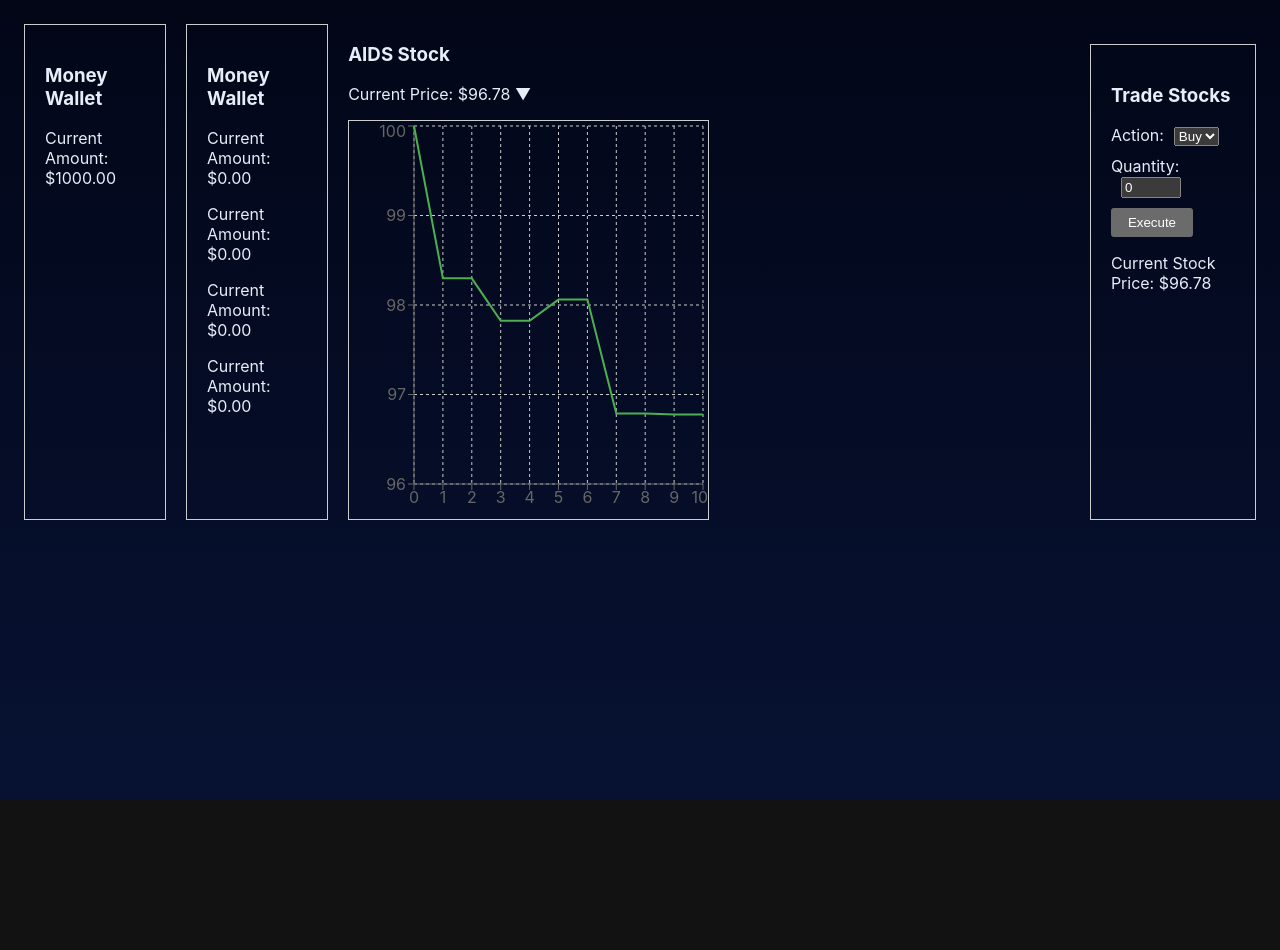
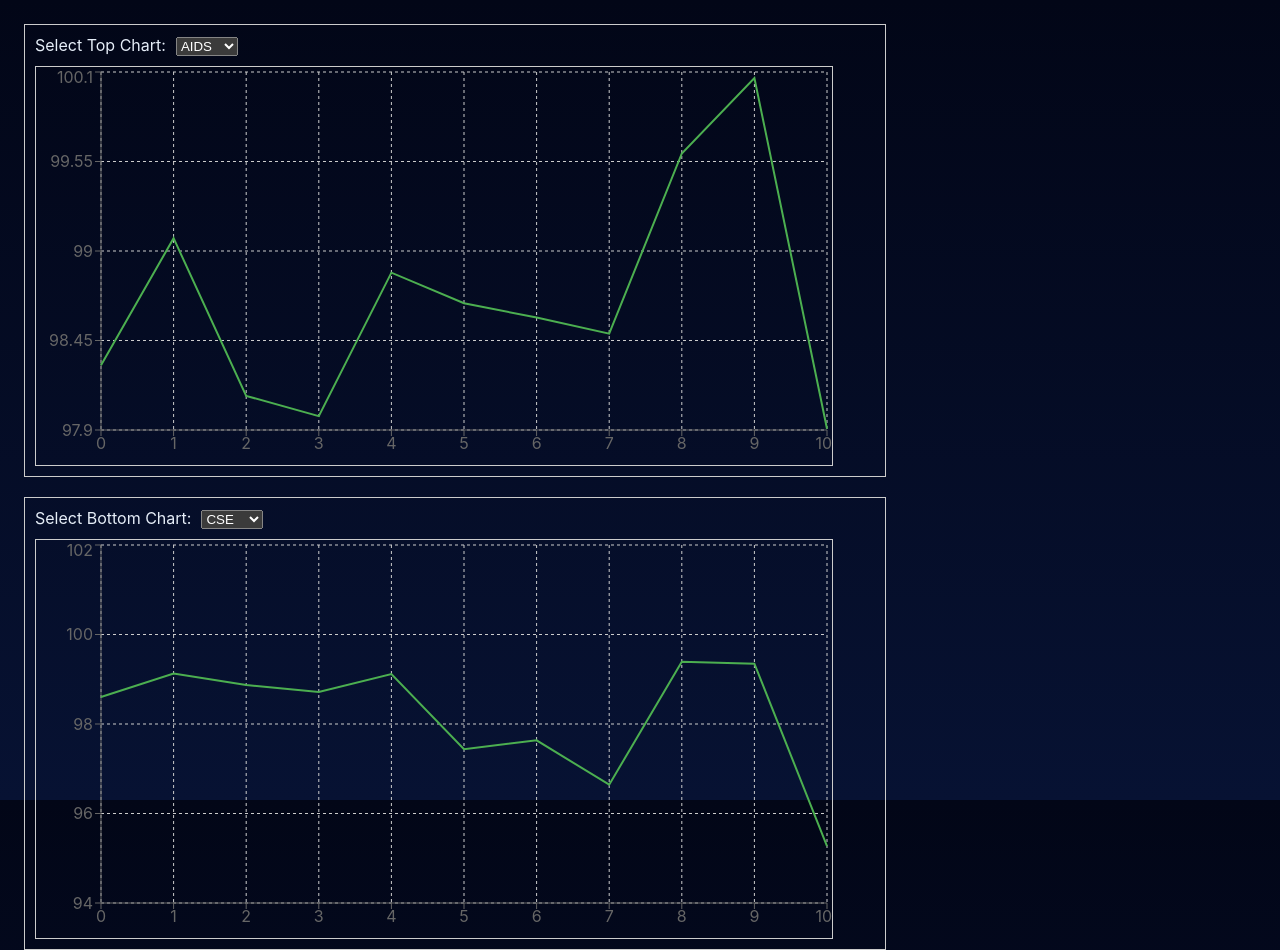
Before and after one commit to Google-Developers-Group-IIITDMK/NoMergeConflict-VSS, a React (Create React App) app: page / in a window 1280 px wide. Before the commit the page ends 800 px from the top, so only its background shows below. Built offline with nearby package versions, Linux system fonts and the light colour scheme.

Commit message:
changed formating of graphs

```diff
--- a/src/components/stock_charts/aids.jsx
+++ b/src/components/stock_charts/aids.jsx
@@ -17,7 +17,7 @@ const AidsStockChart = React.memo(({ data }) => {
   const chartData = data;
 
   return (
-    <div style={{ width: "50%", height: 400, border: "1px solid #ccc" }}>
+    <div style={{ width: "95%", height: 400, border: "1px solid #ccc" }}>
       <ResponsiveContainer width="100%" height="100%">
         <LineChart data={chartData}>
           <CartesianGrid strokeDasharray="3 3" />
--- a/src/components/stock_charts/cse.jsx
+++ b/src/components/stock_charts/cse.jsx
@@ -17,7 +17,7 @@ const CseStockChart = React.memo(({ data }) => {
   const chartData = data;
 
   return (
-    <div style={{ width: "50%", height: 400, border: "1px solid #ccc" }}>
+    <div style={{ width: "95%", height: 400, border: "1px solid #ccc" }}>
       <ResponsiveContainer width="100%" height="100%">
         <LineChart data={chartData}>
           <CartesianGrid strokeDasharray="3 3" />
--- a/src/components/stock_charts/ece.jsx
+++ b/src/components/stock_charts/ece.jsx
@@ -17,7 +17,7 @@ const EceStockChart = React.memo(({ data }) => {
   const chartData = data;
 
   return (
-    <div style={{ width: "50%", height: 400, border: "1px solid #ccc" }}>
+    <div style={{ width: "95%", height: 400, border: "1px solid #ccc" }}>
       <ResponsiveContainer width="100%" height="100%">
         <LineChart data={chartData}>
           <CartesianGrid strokeDasharray="3 3" />
--- a/src/components/stock_charts/mech.jsx
+++ b/src/components/stock_charts/mech.jsx
@@ -16,7 +16,7 @@ const MechStockChart = React.memo(({ data }) => {
   //   data.length > MAX_VISIBLE_POINTS ? data.slice(-MAX_VISIBLE_POINTS) : data;
   const chartData = data;
   return (
-    <div style={{ width: "50%", height: 400, border: "1px solid #ccc" }}>
+    <div style={{ width: "95%", height: 400, border: "1px solid #ccc" }}>
       <ResponsiveContainer width="100%" height="100%">
         <LineChart data={chartData}>
           <CartesianGrid strokeDasharray="3 3" />
--- a/src/components/stock_engines/aids.jsx
+++ b/src/components/stock_engines/aids.jsx
@@ -1,13 +1,13 @@
-import React, { useEffect, useState } from 'react';
-import AidsStockChart from "../stock_charts/aids";
+import React, { useState, useEffect } from 'react';
+import AidsStockChart from "../stock_charts/aids"
 
-export default function AidsStockPrice({ currStock, setCurrStock }) {
+export default function AidsStockPrice() {
+  const [currStock, setCurrStock] = useState(() => gaussianRandom(100, 1));
   const [lastChange, setLastChange] = useState(0);
   const [cur_time, setCurTime] = useState(0);
-  const [data, setData] = useState([{ time: cur_time, value: currStock }]);
-
+  const [data, setData] = useState([{time : cur_time, value : currStock}]);
   function gaussianRandom(mean = 0, stdev = 1) {
-    let u = 1 - Math.random();
+    let u = 1 - Math.random(); // Subtraction to avoid log(0)
     let v = Math.random();
     let z = Math.sqrt(-2.0 * Math.log(u)) * Math.cos(2.0 * Math.PI * v);
     return z * stdev + mean;
@@ -16,30 +16,39 @@ export default function AidsStockPrice({ currStock, setCurrStock }) {
   useEffect(() => {
     const intervalId = setInterval(() => {
       const change = gaussianRandom(0, 1);
+      setCurrStock(prevStock => {
+      const change = gaussianRandom(0, 1);
       setLastChange(change);
 
-      setCurrStock(prevStock => {
-        const newStock = prevStock + change;
+      const newStock = prevStock + change;
 
-        setCurTime(prevTime => prevTime + 1);
+      // Increment time based on previous data length
+      setCurTime(prevTime => prevTime + 1);
 
-        setData(prevData => [...prevData, { time: prevData.length, value: newStock }]);
+      // Add new data point using the **latest stock and next time**
+      setData(prevData => [
+        ...prevData,
+        { time: prevData.length, value: newStock }
+      ]);
 
-        return newStock;
-      });
+      return newStock;
+    });
     }, 1000);
-
     return () => clearInterval(intervalId);
-  }, [setCurrStock]);
+  }, []);
 
   const isPositive = lastChange >= 0;
+  const textColorClass = isPositive ? 'text-green-400' : 'text-red-400';
   const changeSymbol = isPositive ? '▲' : '▼';
 
   return (
-    <div style={{ width: "1500px" }}>
-      <h3>AIDS Stock</h3>
-      <p>Current Price: ${currStock.toFixed(2)} {changeSymbol}</p>
-      <AidsStockChart data={data} key={data.length} />
-    </div>
+      <>
+        <div>
+          {data.time}
+
+          {data.value}
+        </div>
+        <AidsStockChart data = {data} key = {data.time}/>
+      </>
   );
 }
--- a/src/index.js
+++ b/src/index.js
@@ -1,7 +1,7 @@
 import React from 'react';
 import ReactDOM from 'react-dom/client';
 import './index.css';
-import App from './GamePlayTest';
+import App from './StockArenaTest';
 import reportWebVitals from './reportWebVitals';
 
 const root = ReactDOM.createRoot(document.getElementById('root'));
```
